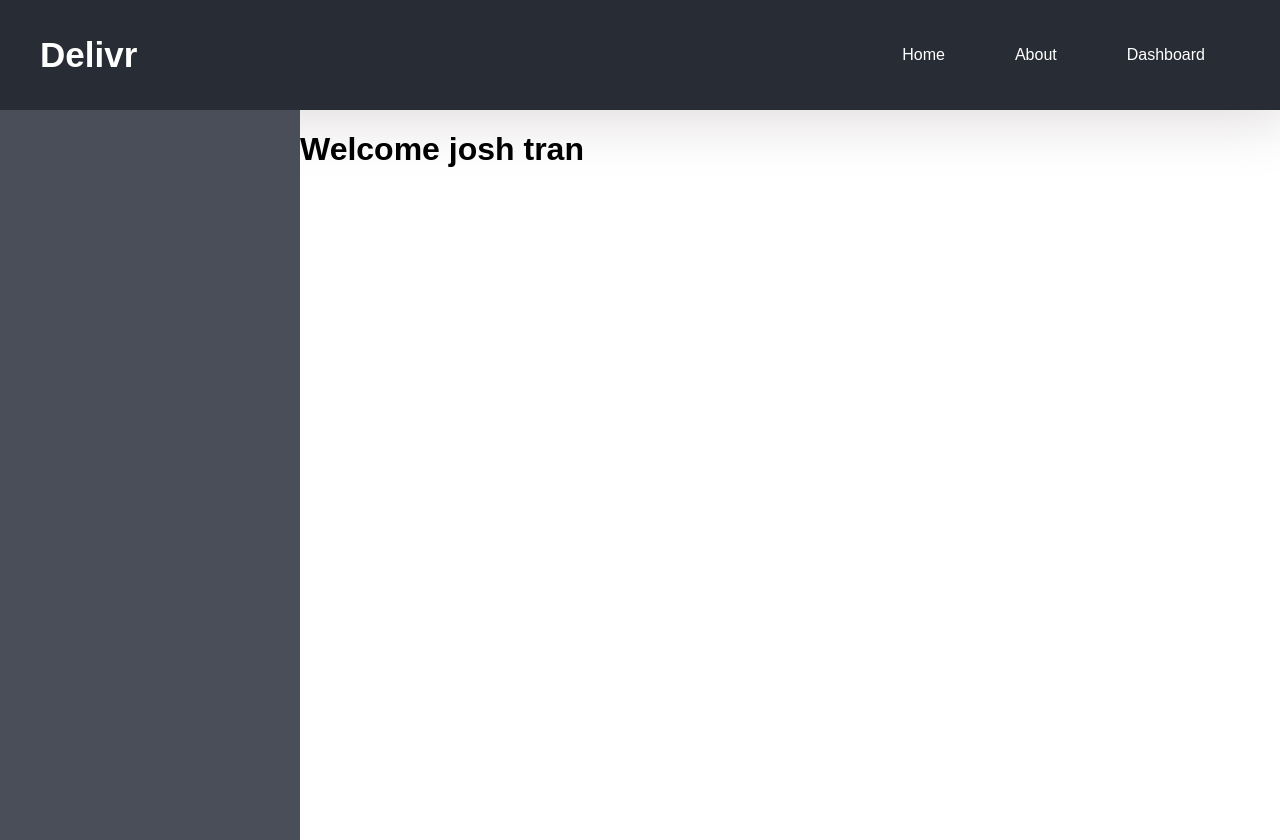
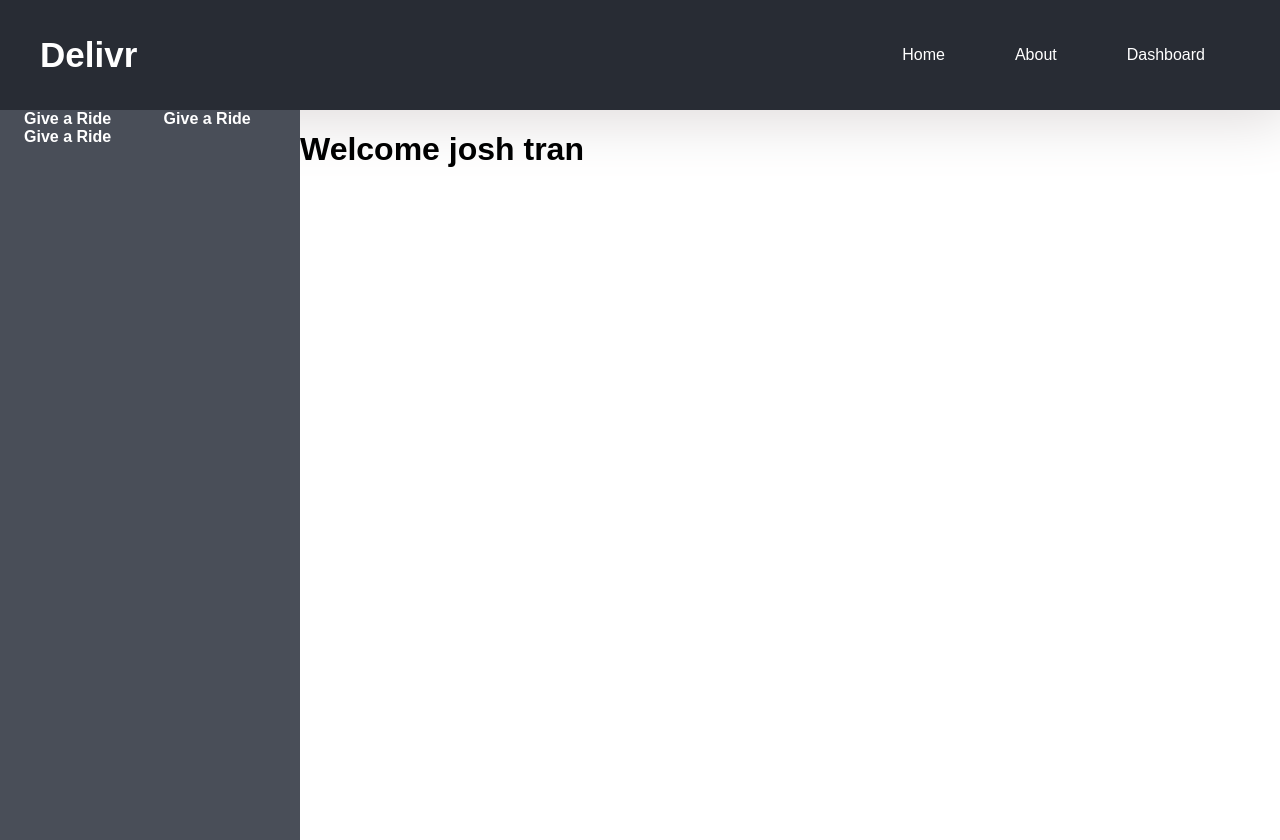
Before and after one commit to JTran-UW/htc-2.0, a Django app: page /dashboard/ in a window 1280 px wide. Run offline with Django 3.2, Linux system fonts and the light colour scheme; a user stored in the database is signed in.

Commit message:
Update dashboard.html

```diff
--- a/htc/dashboard/templates/dashboard/dashboard.html
+++ b/htc/dashboard/templates/dashboard/dashboard.html
@@ -8,7 +8,9 @@
 {% block content %}
     <div class="dashboard-content">
         <div class="sidebar">
-
+            <a href="{%url 'offer'%}" class="sideLink">Give a Ride</a>
+            <a href="{%url 'rent'%}" class="sideLink">Give a Ride</a>
+            <a href="{%url 'request'%}" class="sideLink">Give a Ride</a>
         </div>
         <div class="main">
             <h1>Welcome {{ user.first_name }} {{ user.last_name }}</h1>
```
